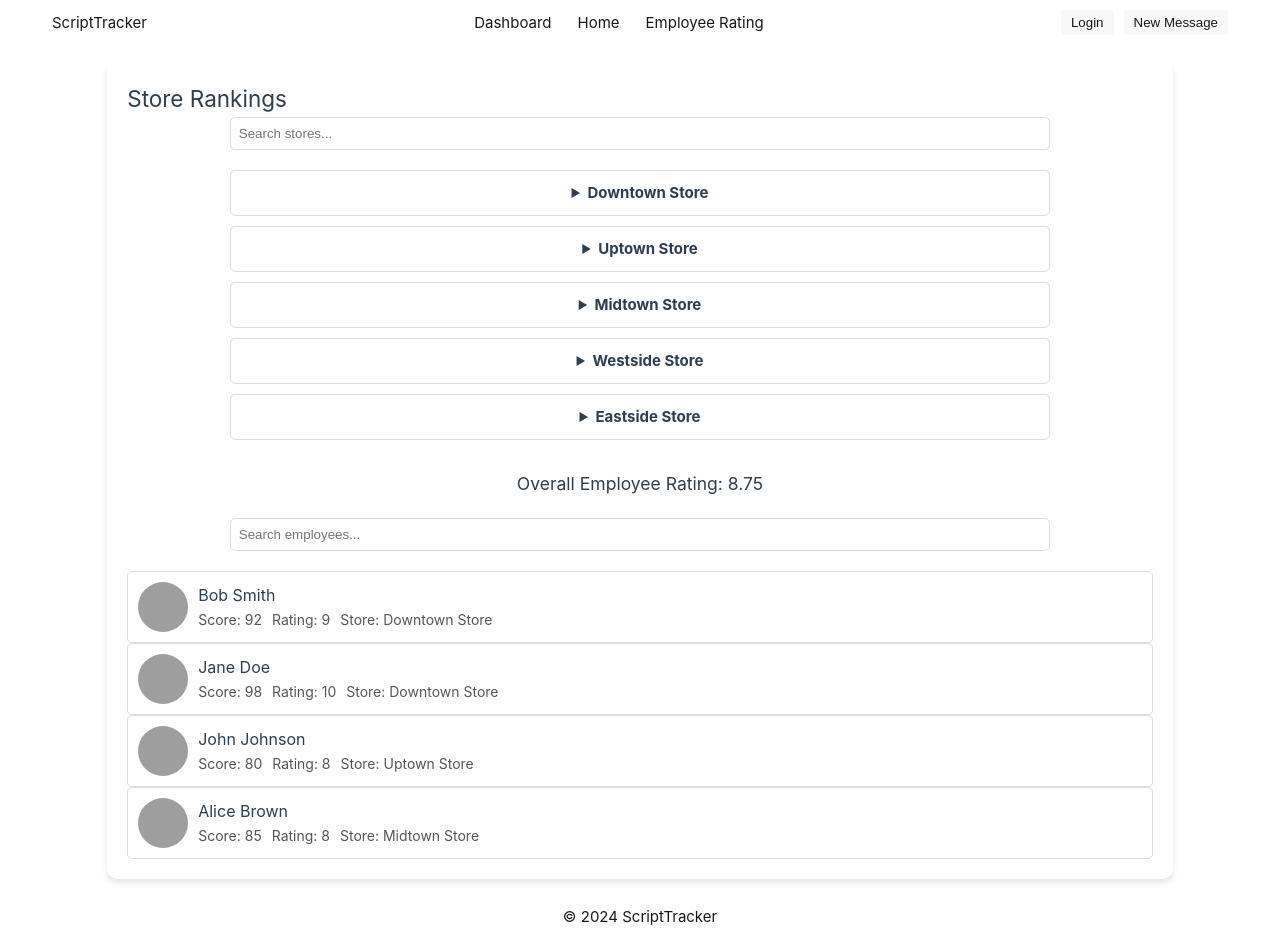
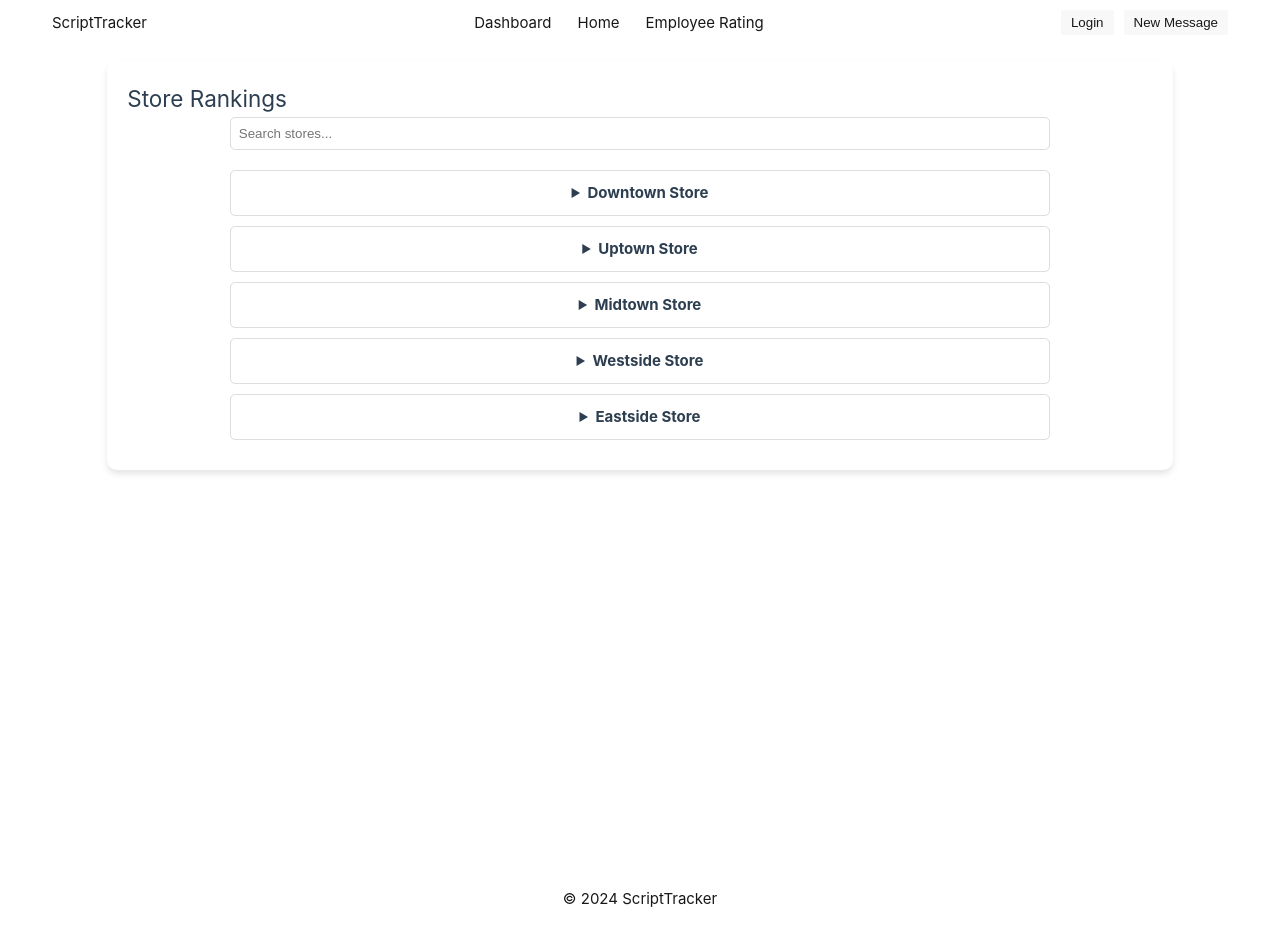
Before and after one commit to EgorLozh/FPA, a Vue app in the folder front/: page /dashboard in a window 1280 px wide. Built offline with nearby package versions, Linux system fonts and the light colour scheme; grey boxes are pictures that could not be loaded.

Commit message:
Добавил возможность расчета рейтинга сотрудников и обновил отображение в компонентах; удалены ненужные секции и методы для улучшения структуры кода.

```diff
--- a/front/src/App.vue
+++ b/front/src/App.vue
@@ -2,7 +2,10 @@
   <div class="app-container">
     <Navbar />
     <div class="main-content">
-      <router-view :employees="employees" :stores="stores" />
+      <router-view
+       :employees="employees"
+       :stores="stores"
+       :calculateRating="calculateRating" />
     </div>
     <Footer />
   </div>
@@ -18,10 +21,20 @@ export default {
   data() {
     return {
       employees: [
-        { id: 1, name: "Bob Smith", score: 92, rating: 9, storeId: 1 },
-        { id: 2, name: "Jane Doe", score: 98, rating: 10, storeId: 1 },
-        { id: 3, name: "John Johnson", score: 80, rating: 8, storeId: 2 },
-        { id: 4, name: "Alice Brown", score: 85, rating: 8, storeId: 3 },
+        { id: 1, name: "Bob Smith", score: 92, rating: 0, storeId: 1 },
+        { id: 2, name: "Jane Doe", score: 98, rating: 0, storeId: 1 },
+        { id: 3, name: "John Johnson", score: 80, rating: 0, storeId: 2 },
+        { id: 4, name: "Alice Brown", score: 85, rating: 0, storeId: 3 },
+        { id: 5, name: "Random Person 1", score: Math.floor(Math.random() * 100), rating: 0, storeId: Math.floor(Math.random() * 5) + 1 },
+        { id: 6, name: "Random Person 2", score: Math.floor(Math.random() * 100), rating: 0, storeId: Math.floor(Math.random() * 5) + 1 },
+        { id: 7, name: "Random Person 3", score: Math.floor(Math.random() * 100), rating: 0, storeId: Math.floor(Math.random() * 5) + 1 },
+        { id: 8, name: "Random Person 4", score: Math.floor(Math.random() * 100), rating: 0, storeId: Math.floor(Math.random() * 5) + 1 },
+        { id: 9, name: "Random Person 5", score: Math.floor(Math.random() * 100), rating: 0, storeId: Math.floor(Math.random() * 5) + 1 },
+        { id: 10, name: "Random Person 6", score: Math.floor(Math.random() * 100), rating: 0, storeId: Math.floor(Math.random() * 5) + 1 },
+        { id: 11, name: "Random Person 7", score: Math.floor(Math.random() * 100), rating: 0, storeId: Math.floor(Math.random() * 5) + 1 },
+        { id: 12, name: "Random Person 8", score: Math.floor(Math.random() * 100), rating: 0, storeId: Math.floor(Math.random() * 5) + 1 },
+        { id: 13, name: "Random Person 9", score: Math.floor(Math.random() * 100), rating: 0, storeId: Math.floor(Math.random() * 5) + 1 },
+        { id: 14, name: "Random Person 10", score: Math.floor(Math.random() * 100), rating: 0, storeId: Math.floor(Math.random() * 5) + 1 },
       ],
       stores: [
         { id: 1, name: "Downtown Store", vector: "path/to/vector02.svg" },
@@ -31,6 +44,19 @@ export default {
         { id: 5, name: "Eastside Store", vector: "path/to/vector06.svg" },
       ],
     };
+  },
+  methods: {
+    calculateRating(score) {
+      return (score / 20).toFixed(2);
+    },
+    initializeRatings() {
+      this.employees.forEach(employee => {
+        employee.rating = this.calculateRating(employee.score);
+      });
+    },
+  },
+  created() {
+    this.initializeRatings();
   },
 };
 </script>
--- a/front/src/components/Dashboard.vue
+++ b/front/src/components/Dashboard.vue
@@ -14,28 +14,7 @@
       :stores="filteredStores"
       @selectStore="selectStore"
     />
-    <div class="overall-rating">
-      <h3>Overall Employee Rating: {{ overallRating }}</h3>
-    </div>
-    <div class="employee-search">
-      <input
-        type="text"
-        v-model="employeeSearchQuery"
-        placeholder="Search employees..."
-        @input="filterEmployees"
-      />
-    </div>
-    <ul class="employee-list">
-      <EmployeeCard
-        v-for="employee in filteredEmployees"
-        :key="employee.id"
-        :name="employee.name"
-        :score="employee.score"
-        :rating="employee.rating"
-        :avatar="employee.avatar"
-        :storeName="employee.storeName"
-      />
-    </ul>
+    <!-- Удалены overall-rating и employee-search секции -->
   </section>
 </template>
 
@@ -54,18 +33,11 @@ export default {
       searchQuery: "", // Поиск по магазинам
       filteredStores: this.stores,
       selectedStore: null,
-      employeeSearchQuery: "",
-      filteredEmployees: this.getAllEmployees(),
+      // Удалены employeeSearchQuery и filteredEmployees
     };
   },
   computed: {
-    overallRating() {
-      const totalRating = this.stores.reduce((sum, store) => {
-        return sum + store.employees.reduce((storeSum, employee) => storeSum + employee.rating, 0);
-      }, 0);
-      const totalEmployees = this.stores.reduce((sum, store) => sum + store.employees.length, 0);
-      return (totalEmployees > 0) ? (totalRating / totalEmployees).toFixed(2) : "N/A";
-    },
+    // Удален overallRating
   },
   methods: {
     filterStores() {
@@ -77,18 +49,7 @@ export default {
     selectStore(store) {
       this.selectedStore = store;
     },
-    getAllEmployees() {
-      return this.stores.flatMap(store => store.employees.map(employee => ({
-        ...employee,
-        storeName: store.name,
-      })));
-    },
-    filterEmployees() {
-      const query = this.employeeSearchQuery.toLowerCase();
-      this.filteredEmployees = this.getAllEmployees().filter(employee =>
-        employee.name.toLowerCase().includes(query)
-      );
-    },
+    // Удалены getAllEmployees и filterEmployees
   },
 };
 </script>
@@ -118,21 +79,9 @@ export default {
   border-radius: 5px;
 }
 
-.overall-rating {
-  text-align: center;
-  margin: 20px 0;
+.employee-card {
+  margin-bottom: 20px; /* Add this line to add space between employee cards */
 }
 
-.employee-search {
-  display: flex;
-  justify-content: center;
-  margin-bottom: 20px;
-}
-
-.employee-search input {
-  width: 80%;
-  padding: 8px;
-  border: 1px solid #ddd;
-  border-radius: 5px;
-}
+/* Удалены стили для overall-rating и employee-search */
 </style>
--- a/front/src/views/EmployeeRatingView.vue
+++ b/front/src/views/EmployeeRatingView.vue
@@ -13,17 +13,21 @@
         <option value="score">Score</option>
         <option value="storeName">Store</option>
       </select>
+      <button @click="toggleSortOrder">
+        {{ sortOrder === 'asc' ? 'Ascending' : 'Descending' }}
+      </button>
     </div>
     <ul class="employee-list">
+      <li v-for="(employee, index) in filteredEmployees" :key="employee.id">
+        <span>{{ index + 1 }}</span>
         <EmployeeCard
-        v-for="employee in filteredEmployees"
-        :key="employee.id"
           :name="employee.name"
           :score="employee.score"
           :rating="calculateRating(employee.score)"
           :avatar="employee.avatar"
-        :storeName="employee.storeName"
+          :storeName="getStoreName(employee)"
         />
+      </li>
     </ul>
   </section>
 </template>
@@ -35,12 +39,15 @@ export default {
   components: { EmployeeCard },
   props: {
     employees: Array,
+    stores: Array,
+    calculateRating: Function,
   },
   data() {
     return {
       employeeSearchQuery: "",
       filteredEmployees: [],
       sortKey: "name",
+      sortOrder: "asc",
     };
   },
   mounted() {
@@ -66,17 +73,26 @@ export default {
     },
     sortEmployees() {
       this.filteredEmployees.sort((a, b) => {
+        let result;
         if (this.sortKey === "score") {
-          return b.score - a.score;
+          result = b.score - a.score;
         } else if (this.sortKey === "storeName") {
-          return a.storeName.localeCompare(b.storeName);
+          const storeA = this.getStoreName(a);
+          const storeB = this.getStoreName(b);
+          result = storeA.localeCompare(storeB);
         } else {
-          return a.name.localeCompare(b.name);
+          result = a.name.localeCompare(b.name);
         }
+        return this.sortOrder === 'asc' ? result : -result;
       });
     },
-    calculateRating(score) {
-      return (score / 20).toFixed(2); // Example calculation
+    toggleSortOrder() {
+      this.sortOrder = this.sortOrder === 'asc' ? 'desc' : 'asc';
+      this.sortEmployees();
+    },
+    getStoreName(employee) {
+      const store = this.stores.find(store => store.id === employee.storeId);
+      return store ? store.name : 'Unknown Store';
     },
   },
 };
@@ -112,4 +128,23 @@ export default {
   border-radius: 5px;
   margin-left: 10px;
 }
+
+.employee-search button {
+  padding: 8px;
+  border: 1px solid #ddd;
+  border-radius: 5px;
+  margin-left: 10px;
+  cursor: pointer;
+}
+
+.employee-list li {
+  display: flex;
+  align-items: center;
+  width: 100%; /* Allow the list items to take full width */
+}
+
+.employee-list li span {
+  margin-right: 10px;
+  font-weight: bold;
+}
 </style>
```
Lines whose indentation alone changed are shown as unchanged.
